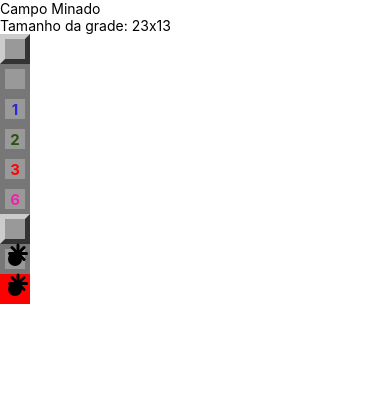
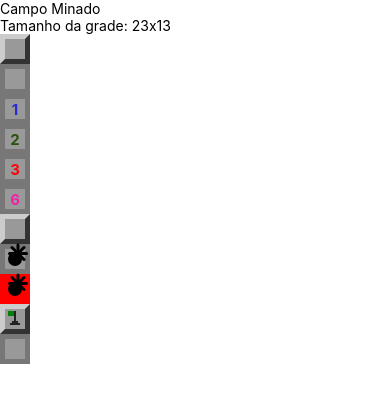
Before and after one commit to felink21/React-Native, a React Native app in the folder cminado/: screen / in a window 390 px wide. Shown: the top 402 px of the page. Built offline with nearby package versions, Linux system fonts and the light colour scheme.

Commit message:
campo minado flag

```diff
--- a/cminado/App.js
+++ b/cminado/App.js
@@ -21,6 +21,8 @@
         <Field mined />
         <Field mined opened />
         <Field mined opened exploded />
+        <Field flagged />
+        <Field flagged opened />
       </View>
     )
   }
--- a/cminado/src/components/Field.js
+++ b/cminado/src/components/Field.js
@@ -2,14 +2,16 @@
 import { View, StyleSheet, Text } from 'react-native'
 import params from '../params'
 import Mine from './Mine'
+import Flag from './Flag'
 
 export default props => {
-    const { mined, opened, nearMines, exploded } = props
+    const { mined, opened, nearMines, exploded, flagged } = props
 
     const styleField = [styles.field]
     if (opened) styleField.push(styles.opened)
     if (exploded) styleField.push(styles.exploded)
-    if (styleField.length === 1) styleField.push(styles.regular)
+    if (flagged) styleField.push(styles.flagged)
+    if (!opened && !exploded) styleField.push(styles.regular)
 
     let color = null
     if (nearMines > 0) {
@@ -27,6 +29,8 @@
                 </Text> : false}
 
             {mined && opened ? <Mine /> : false}
+
+            {flagged && !opened ? <Flag /> : false}
         </View>
     )
 
--- /dev/null
+++ b/cminado/src/components/Flag.js
@@ -0,0 +1,49 @@
+import React from 'react'
+import { View, StyleSheet } from 'react-native'
+
+export default props => {
+    return (
+        <View style={styles.container}>
+            <View style={styles.flagpole} />
+            <View style={styles.flag} />
+            <View style={styles.base1} />
+            <View style={styles.base2} />
+        </View>
+    )
+}
+
+const styles = StyleSheet.create({
+    container: {
+        marginTop: 2
+    },
+    flagpole: {
+        position: 'absolute',
+        height: 14,
+        width: 2,
+        backgroundColor: '#222',
+        marginLeft: 9
+    },
+    flag: {
+        position: 'absolute',
+        height: 5,
+        width: 6,
+        backgroundColor: 'green',
+        marginLeft: 3
+    },
+    base1: {
+        position: 'absolute',
+        height: 2,
+        width: 6,
+        backgroundColor: '#222',
+        marginLeft: 7,
+        marginTop: 10
+    },
+    base2: {
+        position: 'absolute',
+        height: 2,
+        width: 10,
+        backgroundColor: '#222',
+        marginLeft: 5,
+        marginTop: 12
+    }
+})
```
